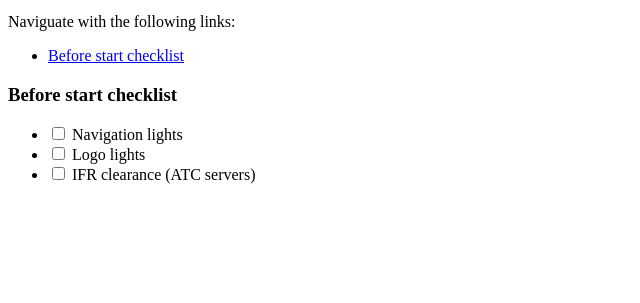
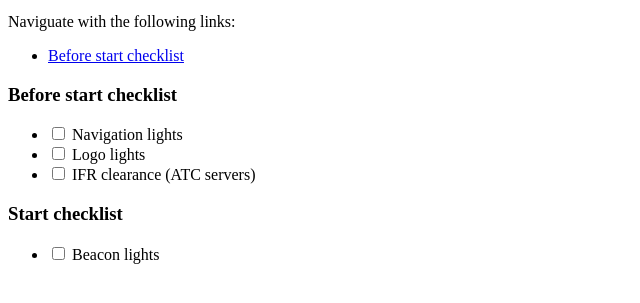
Before and after one commit to yuker-dev/PFChecklist, a plain HTML site: page index.html in a window 1280 px wide. Shown: the part 101-404 px from the top of the page, without its empty margins (0-640 px from the left). Drawn offline with Linux system fonts and the light colour scheme.

Commit message:
Changed id's for nav element. Added "Start checklist"

```diff
--- a/index.html
+++ b/index.html
@@ -15,7 +15,8 @@
         </ul>
     </nav>
 
-    <h3 id="#beforestart">Before start checklist</h3>
+    <div id="#beforestart">
+        <h3>Before start checklist</h3>
         <ul>
             <li><input type="checkbox" id="option1">
                 <label for="option1"> Navigation lights</label></li>
@@ -24,5 +25,17 @@
             <li><input type="checkbox" id="option3">
                 <label for="option3">IFR clearance (ATC servers)</label></li>
         </ul>
+    </div>
+
+    <div id="#start">
+        <h3>Start checklist</h3>
+        <ul>
+            <li><input type="checkbox" id="option1">
+                <label for="option1">Beacon lights</label></li>
+
+        </ul>
+    </div>
+
+
 </body>
 </html>
```
Lines whose indentation alone changed are shown as unchanged.
